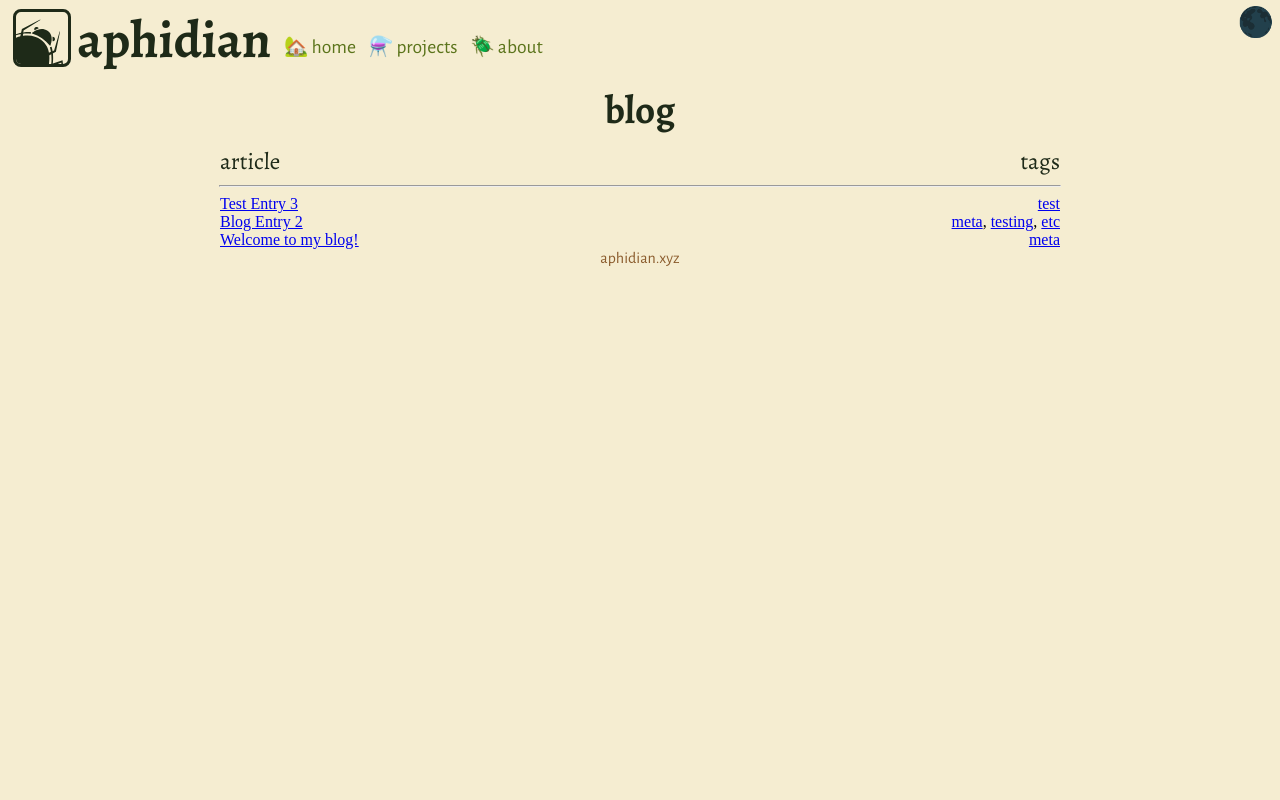
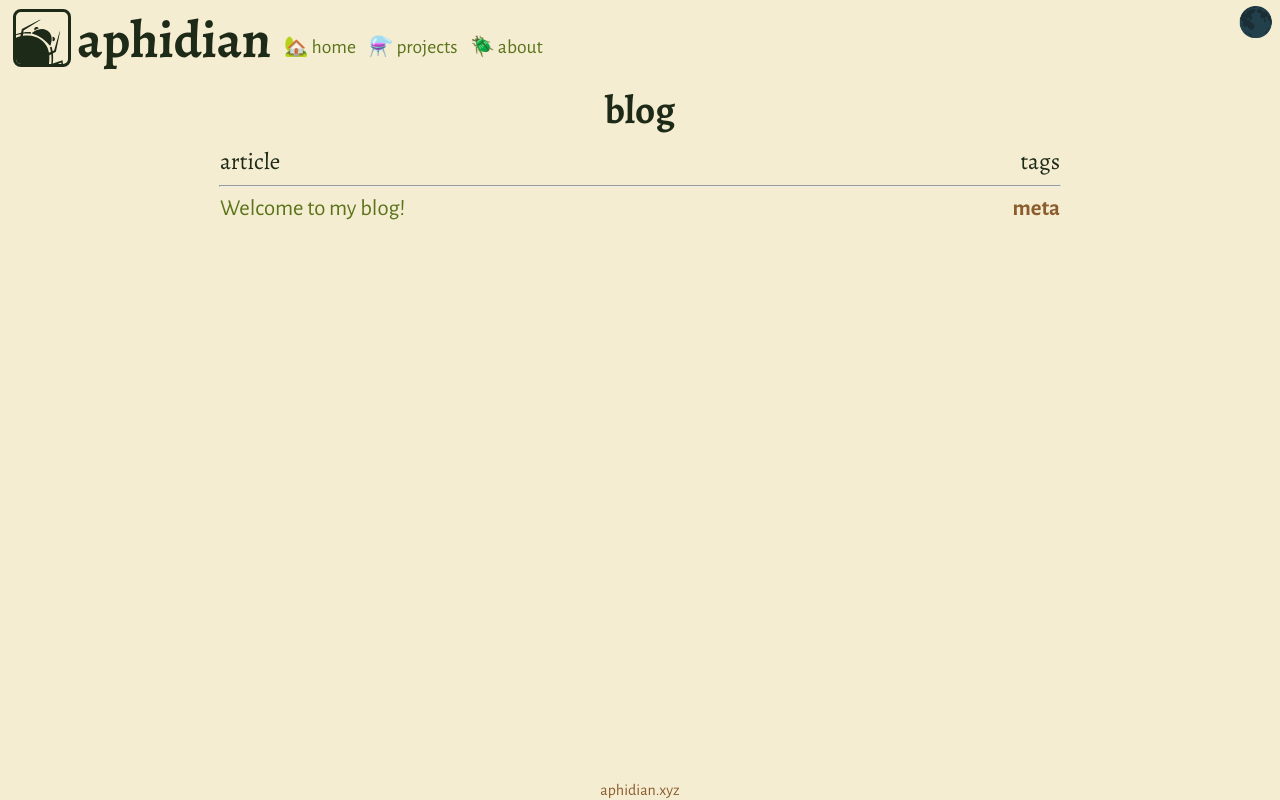
Before and after one commit to aphidianxyz/aphidian.xyz, a SvelteKit app: page /blog in a window 1280 px wide. Built offline with nearby package versions, Linux system fonts and the light colour scheme.

Commit message:
add styles for blog entry titles, tags and define spacing and alignment for said elements

```diff
--- a/src/routes/+layout.svelte
+++ b/src/routes/+layout.svelte
@@ -16,6 +16,17 @@
     :global(body) {
         margin: 0;
     }
+
+    .mainContainer {
+        display: flex;
+        flex-direction: column;
+        min-height: 100vh;
+    }
+
+    .childContainer {
+        flex: 1;
+    }
+
 </style>
 
 <svelte:head>
@@ -28,11 +39,11 @@
 </svelte:head>
 
 <div
-    style:display="flex"
-    style:flex-direction="column"
-    style:height="100vh"
+    class="mainContainer"
     style:background-color={bgColor}
 >
-    {@render children()}
+    <div class="childContainer">
+        {@render children()}
+    </div>
     <Footer {footerLinkColor} />
 </div>
--- a/src/routes/blog/+layout.ts
+++ b/src/routes/blog/+layout.ts
@@ -4,8 +4,6 @@ export const load: LayoutLoad = () => {
     return {
         entries: [
             // newer entries start here
-            { slug: 'test-entry-3' , title: "Test Entry 3", tags: ['test']},
-            { slug: 'test-entry-2', title: "Blog Entry 2", tags: ['meta', 'testing', 'etc']},
             { slug: 'welcome-to-my-blog', title: 'Welcome to my blog!', tags: ['meta']},
         ]
     }
--- a/src/routes/blog/+page.svelte
+++ b/src/routes/blog/+page.svelte
@@ -20,6 +20,8 @@
     const palette = data.palette;
     let dark = $derived(darkMode.state);
     let titleColor: string = $derived(dark ? palette.primary.dark : palette.primary.light);
+    let blogEntryLinkColor: string = $derived(dark ? palette.secondary.dark : palette.secondary.light);
+    let tagLinkColor: string = $derived(dark ? palette.accents.dark : palette.accents.light);
 
     // blog entries
     const entries = data.entries;
@@ -42,13 +44,40 @@
         width: calc(50vw + 200px);
     }
 
-    .pageTitle {
+    .tagContainer {
+        text-align: end;
+        justify-content: end;
+        width: 30%;
+        flex-shrink: 0;
+        gap: 0.25vw;
+    }
+
+    .blogEntryLink, .tagLink, .pageTitle {
         text-decoration: none;
+    }
+
+    .blogEntryLink:hover, .tagLink:hover, .pageTitle:hover {
+        text-decoration: underline;
+    }
+
+    .blogEntryLink, .tagContainer {
+        font-family: AlegreyaSans;
+        font-size: calc(0.6vw + 15px);
+    }
+
+    .blogEntryLink {
+        width: 70%;
+    }
+
+    .tagLink {
+        font-weight: bold;
     }
 
     .blogEntryContainer {
         display: flex;
         justify-content: space-between;
+        gap: 10vw;
+        margin-bottom: 15px;
     }
 
     h1, h2 {
@@ -98,14 +127,18 @@
     <nav>
         {#each entries as entry}
             <div class="blogEntryContainer">
-                <a href="/blog/{entry.slug}">{entry.title}</a>
-                <div class="tagContainer">
+                <!-- HACK: The extra encapsulation is because we set width on
+                blogEntryContainer, we don't actually want the clickable link
+                to be that wide-->
+                <div>
+                    <a style:color={blogEntryLinkColor} class="blogEntryLink" href="/blog/{entry.slug}">{entry.title}</a>
+                </div>
+                <div class="tagContainer"
+                    style:color={titleColor}
+                >
                     {#each entry.tags as tag, i}
-                        {#if i >= entry.tags.length - 1 }
-                            <a href="/blog/tags/{tag}">{tag}</a>
-                        {:else}
-                            <a href="/blog/tags/{tag}">{tag}</a>,&nbsp;
-                        {/if}
+                        <a style:color={tagLinkColor} class="tagLink" href="/blog/tags/{tag}">{tag}</a>
+                        {#if i < entry.tags.length - 1 },&nbsp;{/if}
                     {/each}
                 </div>
             </div>
--- a/src/routes/blog/[slug]/+page.svelte
+++ b/src/routes/blog/[slug]/+page.svelte
@@ -2,7 +2,7 @@
     import type { NavEntries } from "$lib/data-structures/NavEntries.ts";
 
     import TitleBar from '$lib/components/TitleBar.svelte';
-    import type { LayoutProps } from '../../$types';
+    import type { LayoutProps } from '../$types';
     let { data }: LayoutProps = $props();
 
     const ne = data.navElements;
```
Also changed, not shown: src/routes/+page.svelte (+9 -2 lines).
